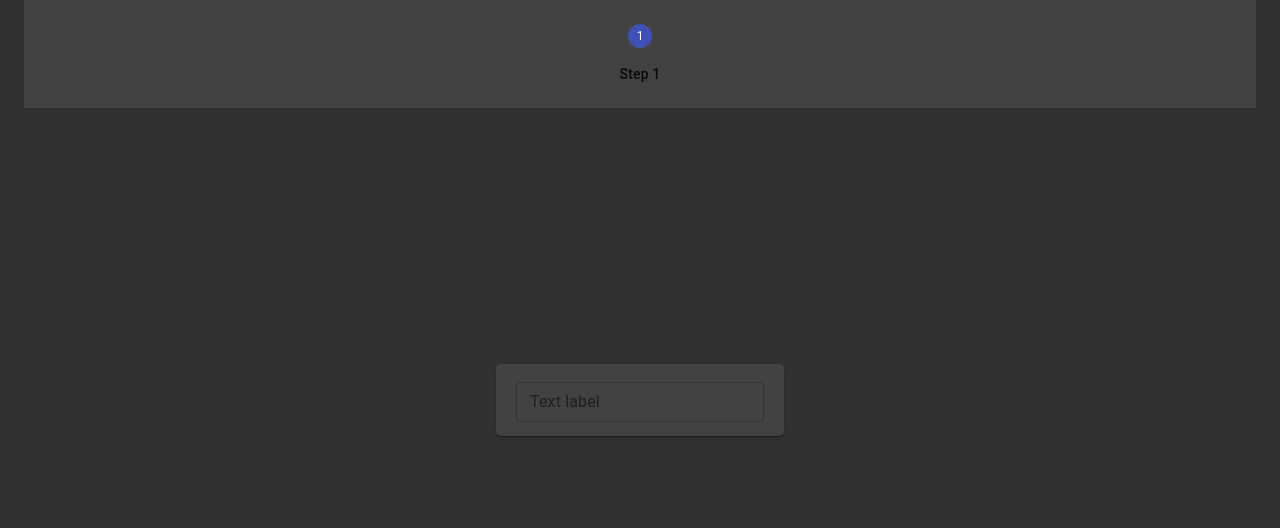
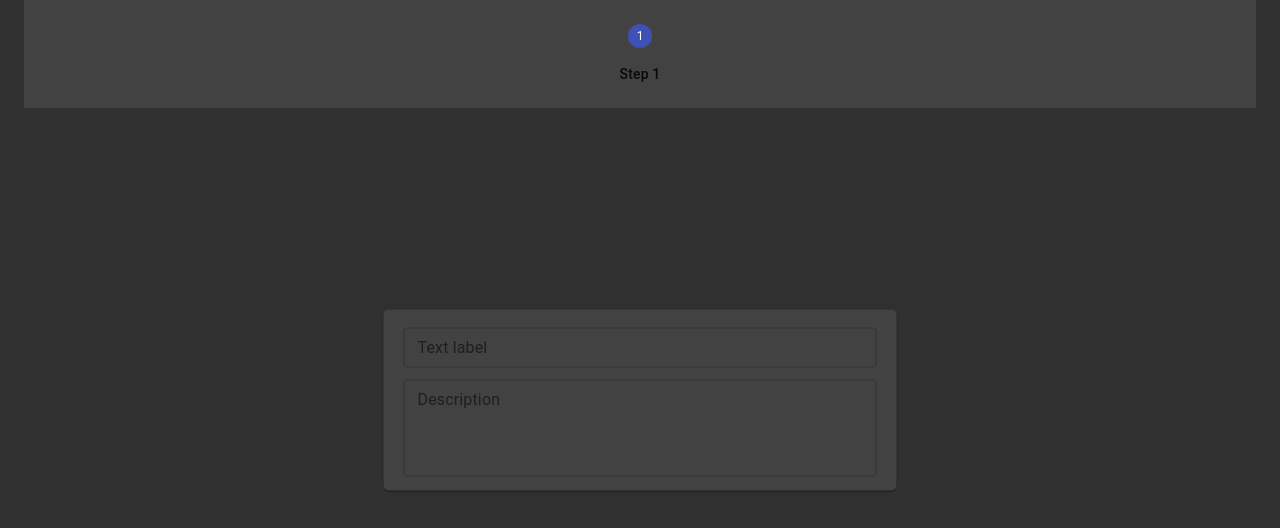
Before and after one commit to skorekm/multistep-form, a React (Create React App) app: page / in a window 1280 px wide. Shown: the top 528 px of the page. Built offline with nearby package versions, Linux system fonts and the light colour scheme.

Commit message:
feat: add multiline text field

```diff
--- a/src/Form/Form.tsx
+++ b/src/Form/Form.tsx
@@ -15,9 +15,10 @@ export const Form = () => {
 
       >
         <Formik
-          initialValues={{ title: '' }}
+          initialValues={{ title: '', description: '' }}
           onSubmit={(values) => console.log(values)}
         >
+          <>
             <Field
               name="title"
               variant="outlined"
@@ -26,6 +27,17 @@ export const Form = () => {
               fullWidth
               component={FormikTextField}
             />
+            <Field
+              name="description"
+              variant="outlined"
+              label="Description"
+              placeholder="Sample placeholder"
+              fullWidth
+              multiline
+              rows={4}
+              component={FormikTextField}
+            />
+          </>
         </Formik>
       </FormWrapper>
     </Container>
--- a/src/components/Stepper/Stepper.styles.ts
+++ b/src/components/Stepper/Stepper.styles.ts
@@ -5,4 +5,4 @@ export const StepperWrapper = styled(Stepper)`
   && {
     background: ${({ theme }) => theme.palette.background.paper};
   }
-`
+`;
```
Lines whose indentation alone changed are shown as unchanged.
